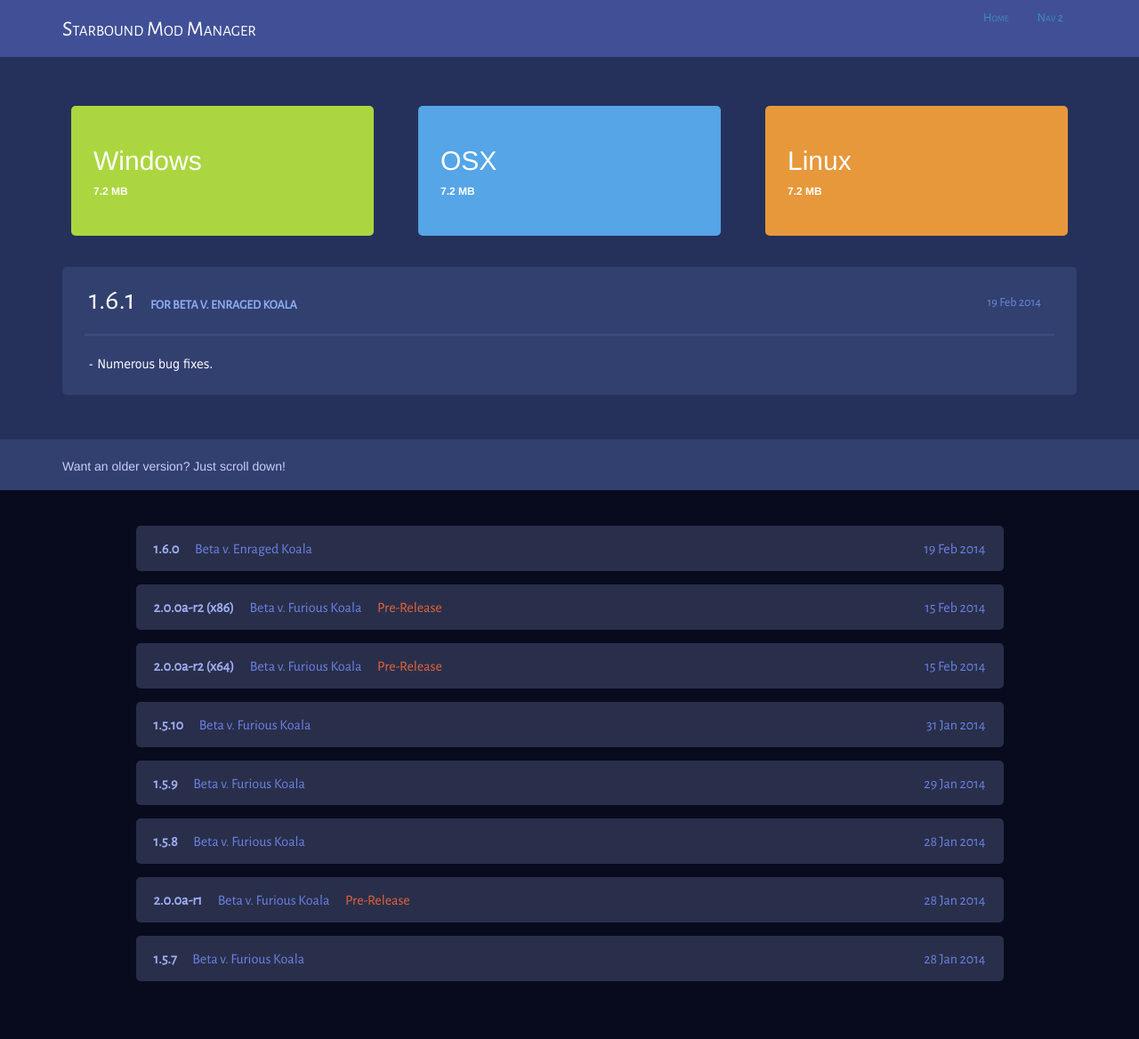
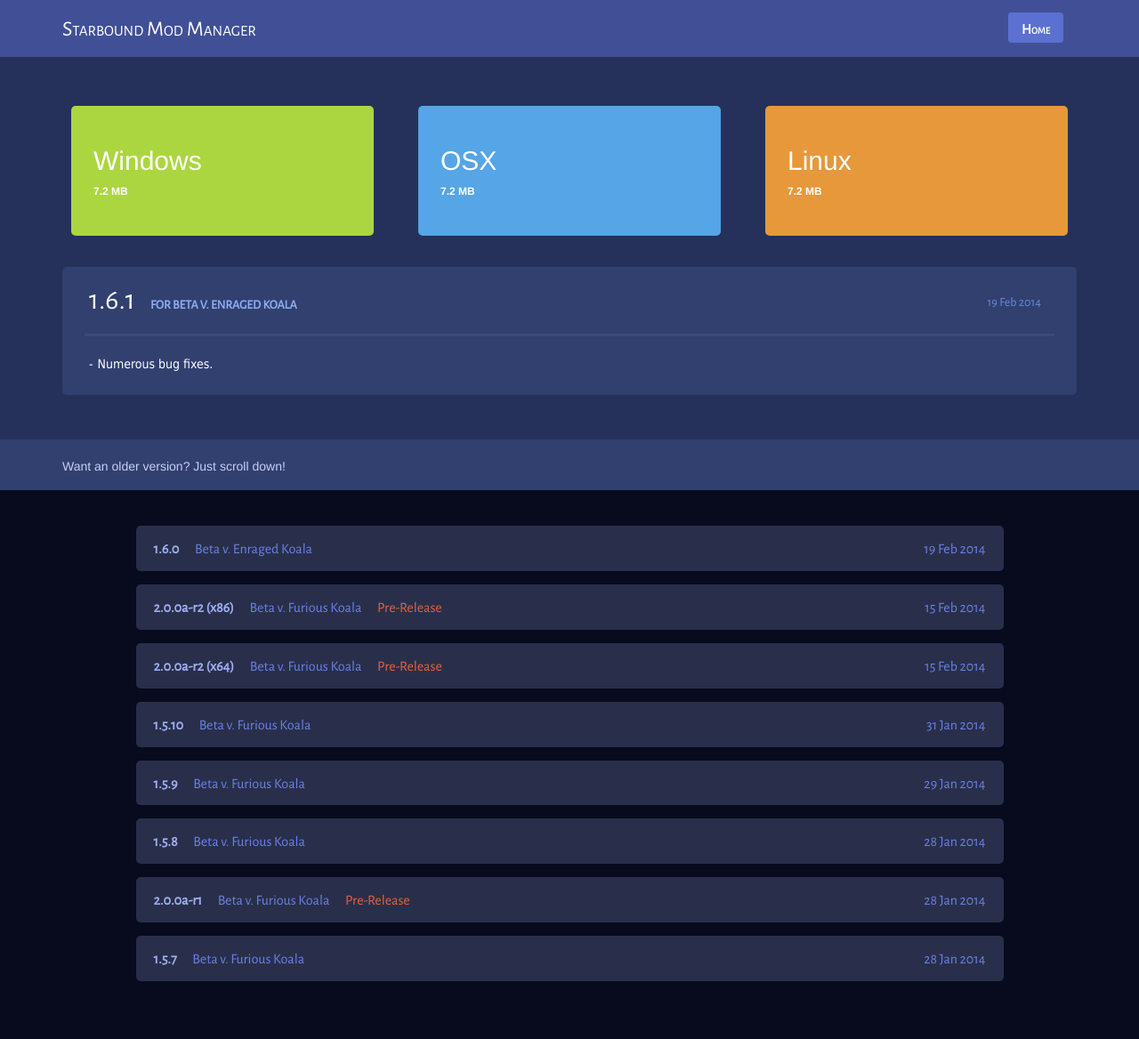
Before and after one commit to LunaTheArcticFox/Starbound-Mod-Manager, a Jekyll site: the page built from index.html, in a window 1280 px wide. Shown: the whole page at 89% size. Built offline with Jekyll 4.4.1, drawn with Linux system fonts in a browser that asks for light colours; Markdown is read by kramdown in place of the engine named in the settings.

Commit message:
Added navigation styling.

```diff
--- a/_layouts/default.html
+++ b/_layouts/default.html
@@ -15,17 +15,10 @@
       <div class="header">
 
         <div class="container">
-          <div class="row">
-            <div class="col-sm-6 col-xs-12">
-              <h3><a href="{{ site.baseurl }}/">{{ site.name }}</a></h3>
-            </div>
-            <div class="col-sm-6 col-xs-12">
-              <ul class="nav nav-pills pull-right">
-                <li><a href="#">Home</a></li>
-                <li><a href="#">Nav 2</a></li>
-              </ul>
-            </div>
-          </div>
+          <ul class="nav nav-pills pull-right">
+            <li class="active"><a href="{{ site.baseurl }}/">Home</a></li>
+          </ul>
+          <h3><a href="{{ site.baseurl }}/">{{ site.name }}</a></h3>
         </div>
 
       </div>
--- a/css/main.css
+++ b/css/main.css
@@ -248,3 +248,18 @@
 .smaller {
   font-size: 12px;
 }
+
+.header li.active a {
+  font-size: 16px;
+  font-weight: bold;
+  margin-top: 14px;
+  margin-right: 15px;
+  padding-top: 8px;
+  padding-bottom: 3px;
+  color: #ffffff;
+  background-color: #5b70d1;
+}
+
+.header li.active a:hover {
+  background-color: #55a5e7;
+}
```
